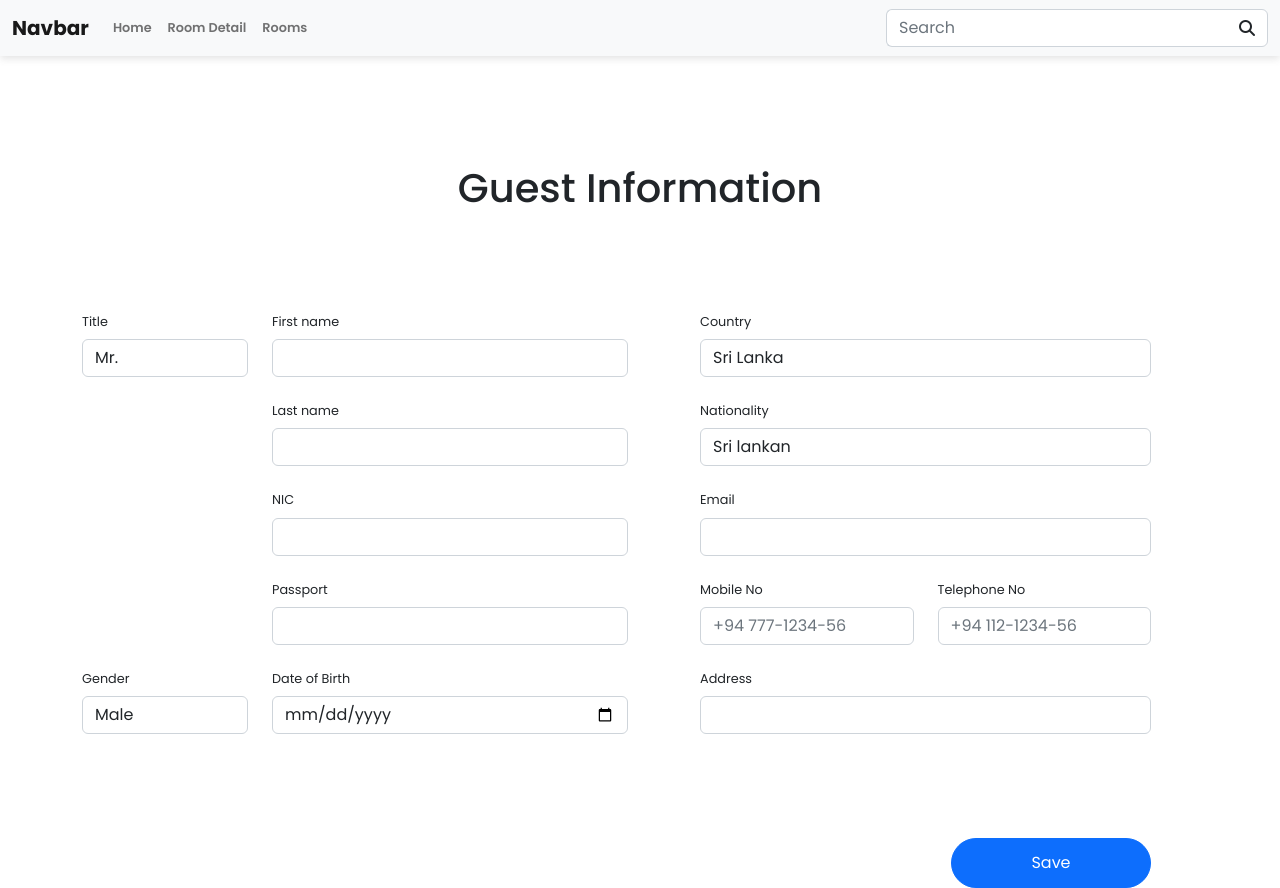
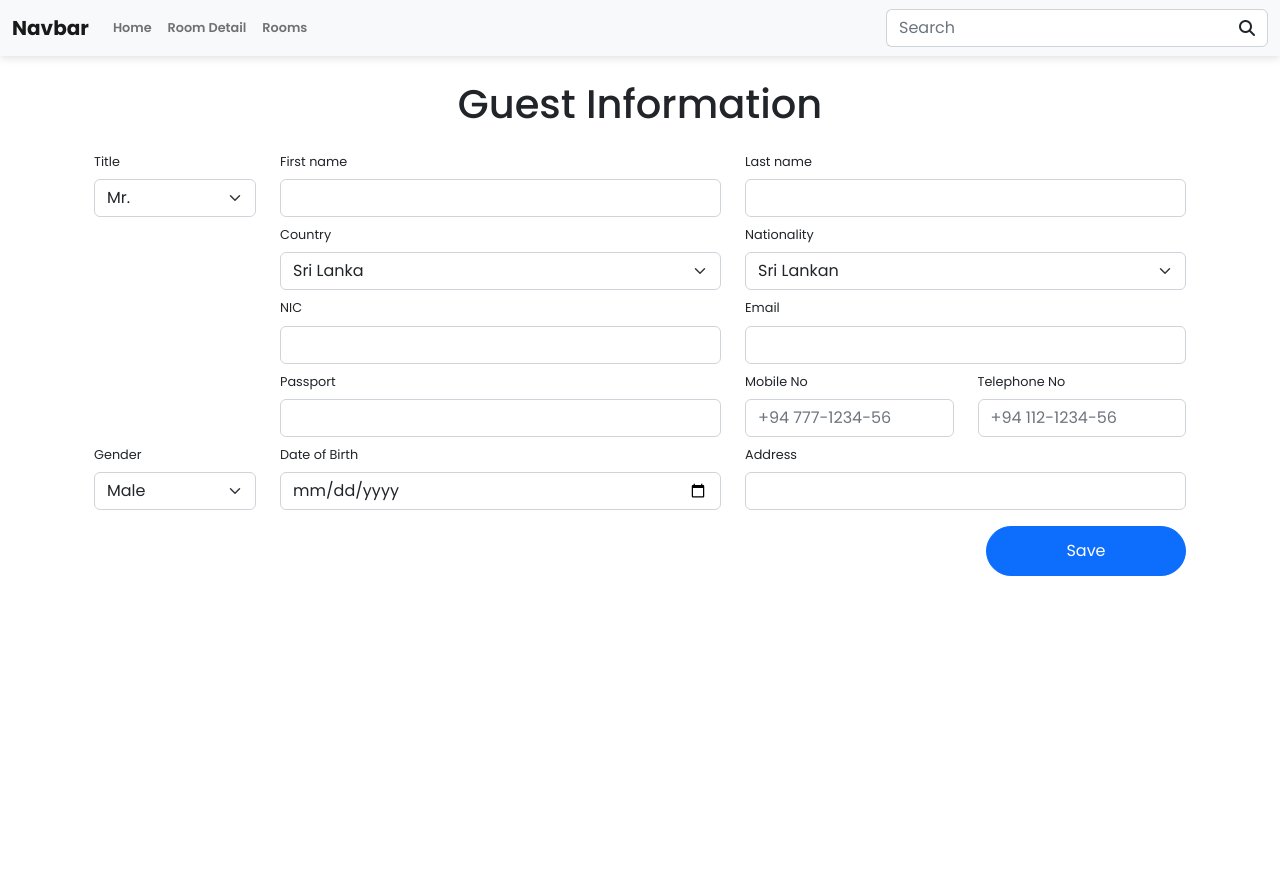
Before and after one commit to aminduishara/ehm, a React (Create React App) app: page /userdetail in a window 1280 px wide. After the commit the page ends 800 px from the top, so only its background shows below. Built offline with nearby package versions, Linux system fonts and the light colour scheme.

Commit message:
Re designed and formated the Page

```diff
--- a/src/pages/UserDetail/UserDetails.css
+++ b/src/pages/UserDetail/UserDetails.css
@@ -3,10 +3,10 @@
     height: 50px;
     width: 200px;
     margin-right: auto;
-    margin-top:80px;
+    margin-top:1rem;
 }
 
 .userdetail_topic {
-    margin-top: 100px;
-    margin-bottom: 100px;
+    margin-top: 1rem;
+    margin-bottom: 1rem;
 }
--- a/src/pages/UserDetail/UserDetails.js
+++ b/src/pages/UserDetail/UserDetails.js
@@ -4,112 +4,97 @@ import './UserDetails.css'
 export default function UserDetails() {
     return (
         <div>
-
             <center><h1 className='userdetail_topic'>Guest Information</h1></center>
-        <form>
-        <div className="row mb-4">
-            <div className="col-sm-2">
-                <div>
+            <form className="container" style={{ marginBottom: '2rem' }}>
+                <div className="row">
+                    <div className="col-12 col-md-2">
+                        <div className="form-outline mt-2">
                             <label className="form-label" htmlFor="form6Example1">Title</label>
-                    <select className=' form-control dropdown dropdown-toggle'>
+                            <select className="form-select">
                                 <option>Mr.</option>
                                 <option>Mrs.</option>
                                 <option>Miss</option>
                             </select>
                         </div>
                     </div>
-            <div className="col-md-4">
-                <div className="form-outline">
+                    <div className="col-md-5">
+                        <div className="form-outline mt-2">
                             <label className="form-label" htmlFor="form6Example1">First name</label>
                             <input type="text" id="form6Example1" className="form-control" />
                         </div>
-                <div className="form-outline mt-4">
-                    <label className="form-label" htmlFor="form6Example2">Last name</label>
-                    <input type="text" id="form6Example2" className="form-control" />
-                </div>
-                <div className="form-outline mt-4">
-                    <label className="form-label" htmlFor="form6Example2">NIC</label>
-                    <input type="text" id="form6Example2" className="form-control" />
-                </div>
-                <div className="form-outline mt-4">
-                    <label className="form-label" htmlFor="form6Example2">Passport</label>
-                    <input type="text" id="form6Example2" className="form-control" />
-                </div>
-            </div>
-
-            <div className="col-md-5 ms-5">
-                <div className="form-outline">
+                        <div className="form-outline mt-2">
                             <label className="form-label" htmlFor="form6Example1">Country</label>
-                    <select className=' form-control dropdown dropdown-toggle'>
+                            <select className="form-select">
                                 <option>Sri Lanka</option>
                                 <option>Australia</option>
                                 <option>USA</option>
                             </select>
                         </div>
-                <div className="form-outline mt-4">
+                        <div className="form-outline mt-2">
+                            <label className="form-label" htmlFor="form6Example2">NIC</label>
+                            <input type="text" id="form6Example2" className="form-control" />
+                        </div>
+                        <div className="form-outline mt-2">
+                            <label className="form-label" htmlFor="form6Example2">Passport</label>
+                            <input type="text" id="form6Example2" className="form-control" />
+                        </div>
+                    </div>
+                    <div className="col-md-5 mt-2">
+                        <div className="form-outline">
+                            <label className="form-label" htmlFor="form6Example2">Last name</label>
+                            <input type="text" id="form6Example2" className="form-control" />
+                        </div>
+
+                        <div className="form-outline mt-2">
                             <label className="form-label" htmlFor="form6Example1">Nationality</label>
-                    <select className=' form-control dropdown dropdown-toggle'>
-                    <option>Sri lankan</option>
-                    <option>Foriegner</option>
+                            <select className="form-select">
+                                <option>Sri Lankan</option>
+                                <option>Foreign</option>
                             </select>
                         </div>
-                <div className="form-outline mt-4">
+                        <div className="form-outline mt-2">
                             <label className="form-label" htmlFor="form6Example2">Email</label>
                             <input type="email" id="form6Example2" className="form-control" />
                         </div>
-                <div className="row mt-4">
+                        <div className="row mt-2">
                             <div className="col-sm-6">
                                 <label className="form-label" htmlFor="form6Example2">Mobile No</label>
-                    <input type="tel" pattern="[0-9]{3}-[0-9]{2}-[0-9]{3}" id="form6Example2" className="form-control" placeholder="+94 777-1234-56"/>
+                                <input type="tel" pattern="[0-9]{3}-[0-9]{2}-[0-9]{3}" id="form6Example2" className="form-control" placeholder="+94 777-1234-56" />
                             </div>
                             <div className="col-sm-6">
                                 <label className="form-label" htmlFor="form6Example2">Telephone No</label>
-                    <input type="tel" pattern="[0-9]{3}-[0-9]{2}-[0-9]{3}" id="form6Example2" className="form-control" placeholder="+94 112-1234-56"/>
+                                <input type="tel" pattern="[0-9]{3}-[0-9]{2}-[0-9]{3}" id="form6Example2" className="form-control" placeholder="+94 112-1234-56" />
+                            </div>
+                        </div>
                     </div>
                 </div>
 
-
-            </div>
-
-        </div>
-
-
                 <div className='row'>
-            <div className="col-sm-2">
-                <div>
+                    <div className="col-12 col-md-2 mt-2">
                         <label className="form-label" htmlFor="form6Example1">Gender</label>
-                    <select className=' form-control dropdown dropdown-toggle'>
+                        <select className="form-select">
                             <option>Male</option>
                             <option>Female</option>
                             <option>Other</option>
                         </select>
                     </div>
-            </div>
 
-            <div className="col-md-4">
-            <div className="form-outline mb-4">
+                    <div className="col-md-5 mt-2">
+                        <div className="form-outline">
                             <label className="form-label" htmlFor="form6Example4">Date of Birth</label>
                             <input type="date" id="form6Example4" className="form-control" />
                         </div>
                     </div>
 
-            <div className="col-sm-5 ms-5">
-            <div className="form-outline mb-4">
+                    <div className="col-md-5 mt-2">
+                        <div className="form-outline">
                             <label className="form-label" htmlFor="form6Example4">Address</label>
                             <input type="text" id="form6Example4" className="form-control" />
                         </div>
-
+                    </div>
                     <div className="text-end">
                         <button type="submit" className='btn btn-primary userdetail__savebtn'>Save</button>
                     </div>
-
-            </div>
-
-
-        </div>
-
-        <div className="col-sm-12 text-end">
-
                 </div>
 
             </form>
```
Lines whose indentation alone changed are shown as unchanged.
